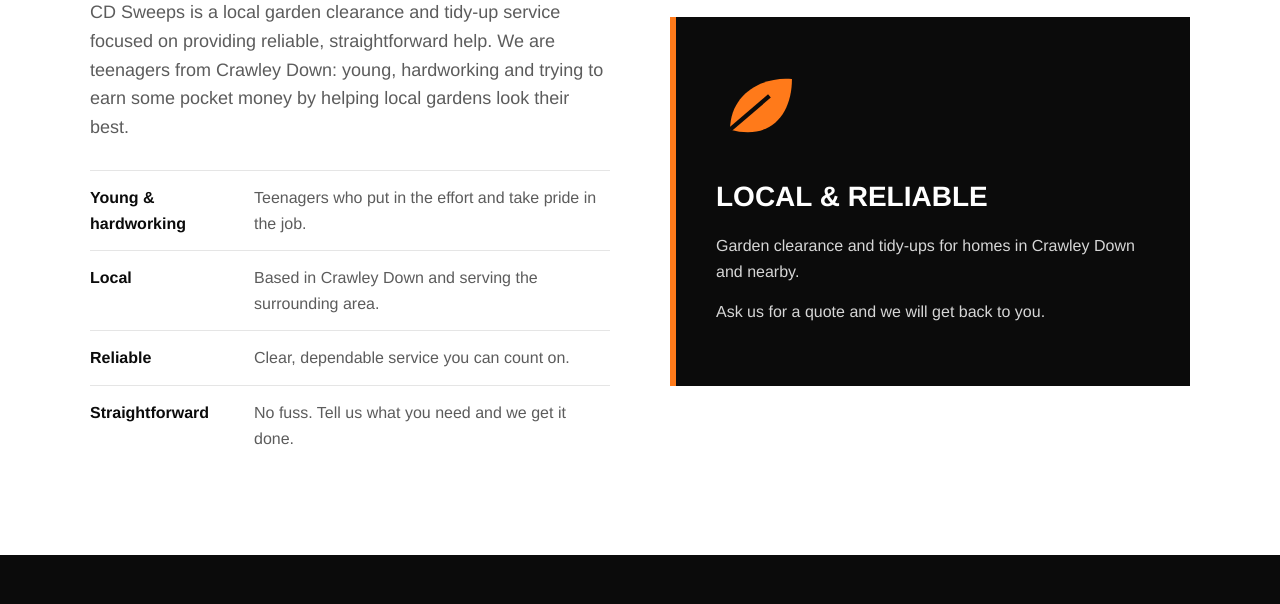
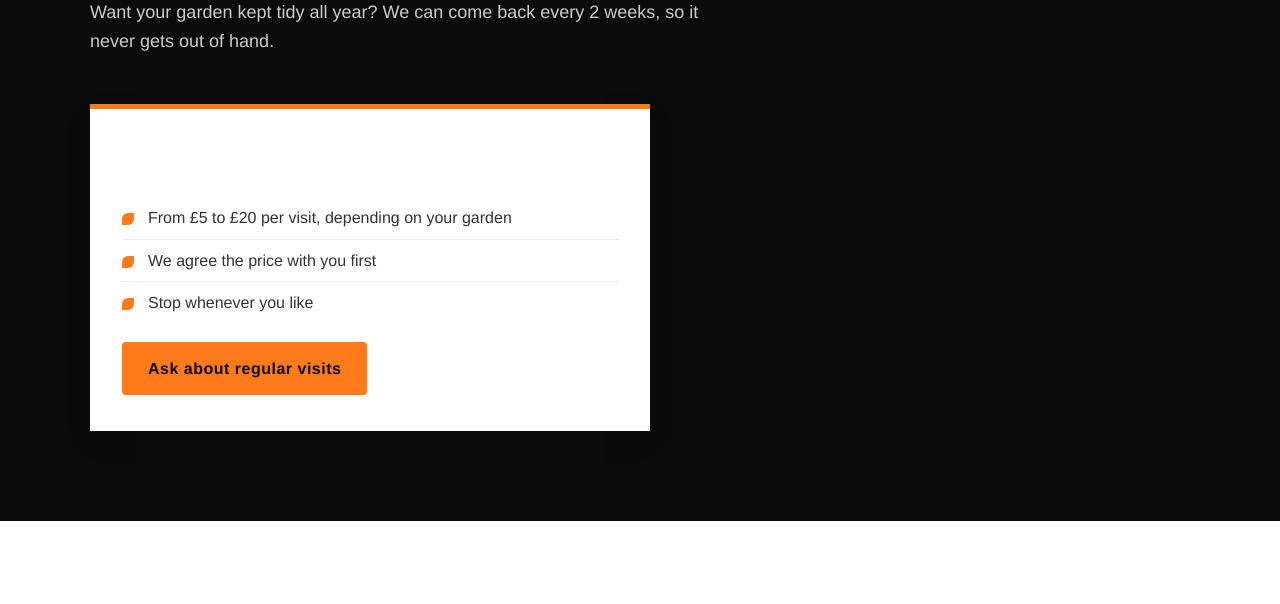
Before and after one commit to oscazer48/cdsweeps-, a plain HTML site: page index.html in a window 1280 px wide. Shown: the part 2090-2694 px from the top of the page. Drawn offline with Linux system fonts and the light colour scheme.

Commit message:
Add files via upload

```diff
--- a/index.html
+++ b/index.html
@@ -357,6 +357,7 @@
     <nav aria-label="Main navigation">
       <ul>
         <li><a href="#services">Services</a></li>
+        <li><a href="#regular">Regular visits</a></li>
         <li><a href="#about">About</a></li>
         <li><a href="#area">Area</a></li>
         <li><a href="#contact">Contact</a></li>
@@ -421,6 +422,23 @@
       <div class="gallery" aria-label="Before and after leaf clearance">
         <figure class="photo"><img src="before.jpg" alt="Pavement and front lawn covered in fallen autumn leaves" loading="lazy"><figcaption>Before</figcaption></figure>
         <figure class="photo"><img src="after.jpg" alt="The same pavement and lawn cleared, with the leaves bagged up" loading="lazy"><figcaption>After</figcaption></figure>
+      </div>
+    </div>
+  </section>
+
+  <!-- REGULAR VISITS -->
+  <section id="regular" style="background:#0b0b0b;color:#fff;">
+    <div class="container">
+      <h2 class="section-title" style="color:#fff;">Regular <span>visits</span></h2>
+      <p class="section-intro" style="color:#ccc;">Want your garden kept tidy all year? We can come back every 2 weeks, so it never gets out of hand.</p>
+      <div class="service-card" style="max-width:560px;">
+        <h3>Every 2 weeks</h3>
+        <ul>
+          <li>From £5 to £20 per visit, depending on your garden</li>
+          <li>We agree the price with you first</li>
+          <li>Stop whenever you like</li>
+        </ul>
+        <p style="margin-top:18px;"><a href="#quote" class="btn">Ask about regular visits</a></p>
       </div>
     </div>
   </section>
@@ -510,6 +528,7 @@
               <option value="">Please choose</option>
               <option>Leaf Clearance</option>
               <option>Garden Tidy Up</option>
+              <option>Regular visits (every 2 weeks)</option>
               <option>Not sure yet</option>
             </select>
           </div>
```
